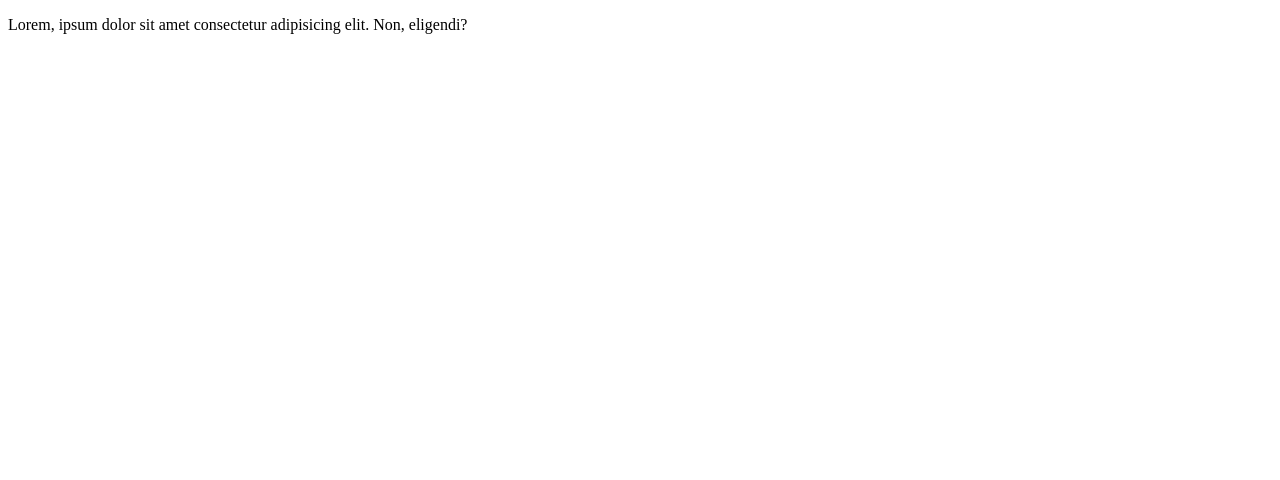
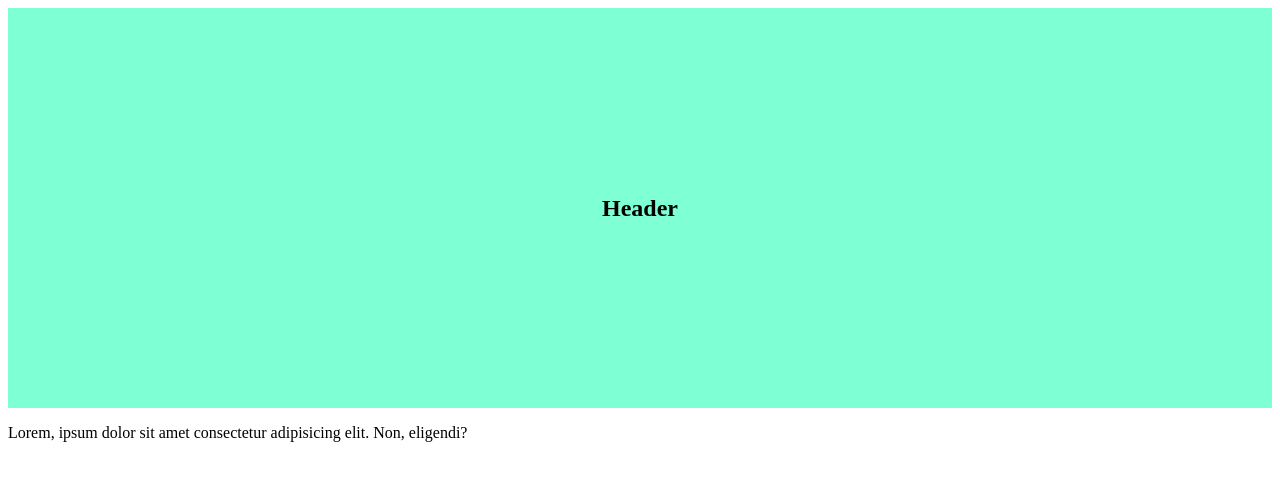
Before and after one commit to alejandro28100/sesion-3, a plain HTML site: page index.html in a window 1280 px wide. Drawn offline with Linux system fonts and the light colour scheme.

Commit message:
header style modified

```diff
--- a/index.html
+++ b/index.html
@@ -10,7 +10,8 @@
 
 <body>
 
-    <header>
+    <header class="container-header">
+        Header
         <nav>
         </nav>
     </header>
--- a/styles.css
+++ b/styles.css
@@ -0,0 +1,9 @@
+.container-header {
+	width: 100%;
+	height: 400px;
+	background: aquamarine;
+	font-size: x-large;
+	text-align: center;
+	line-height: 400px;
+	font-weight: 900;
+}
```
